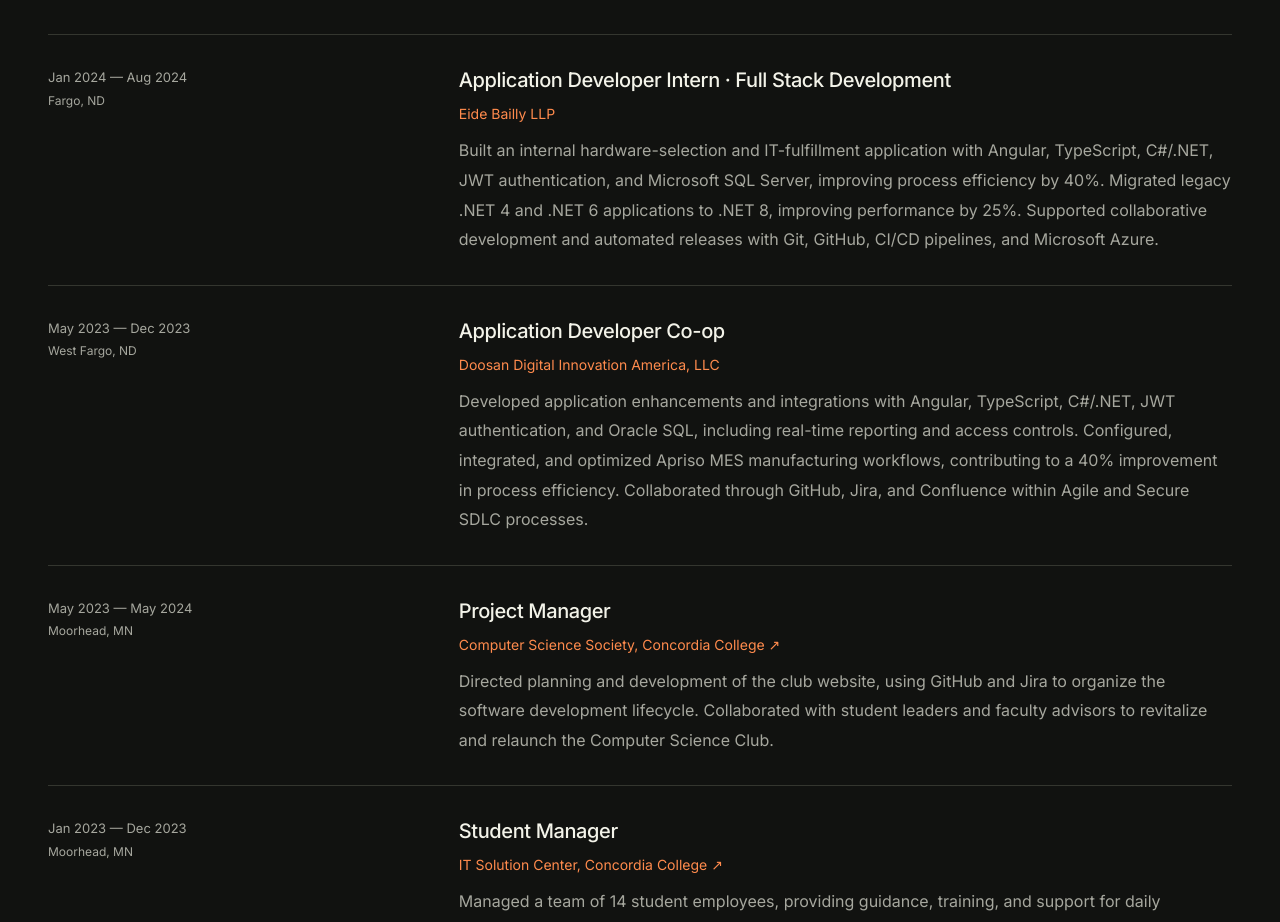
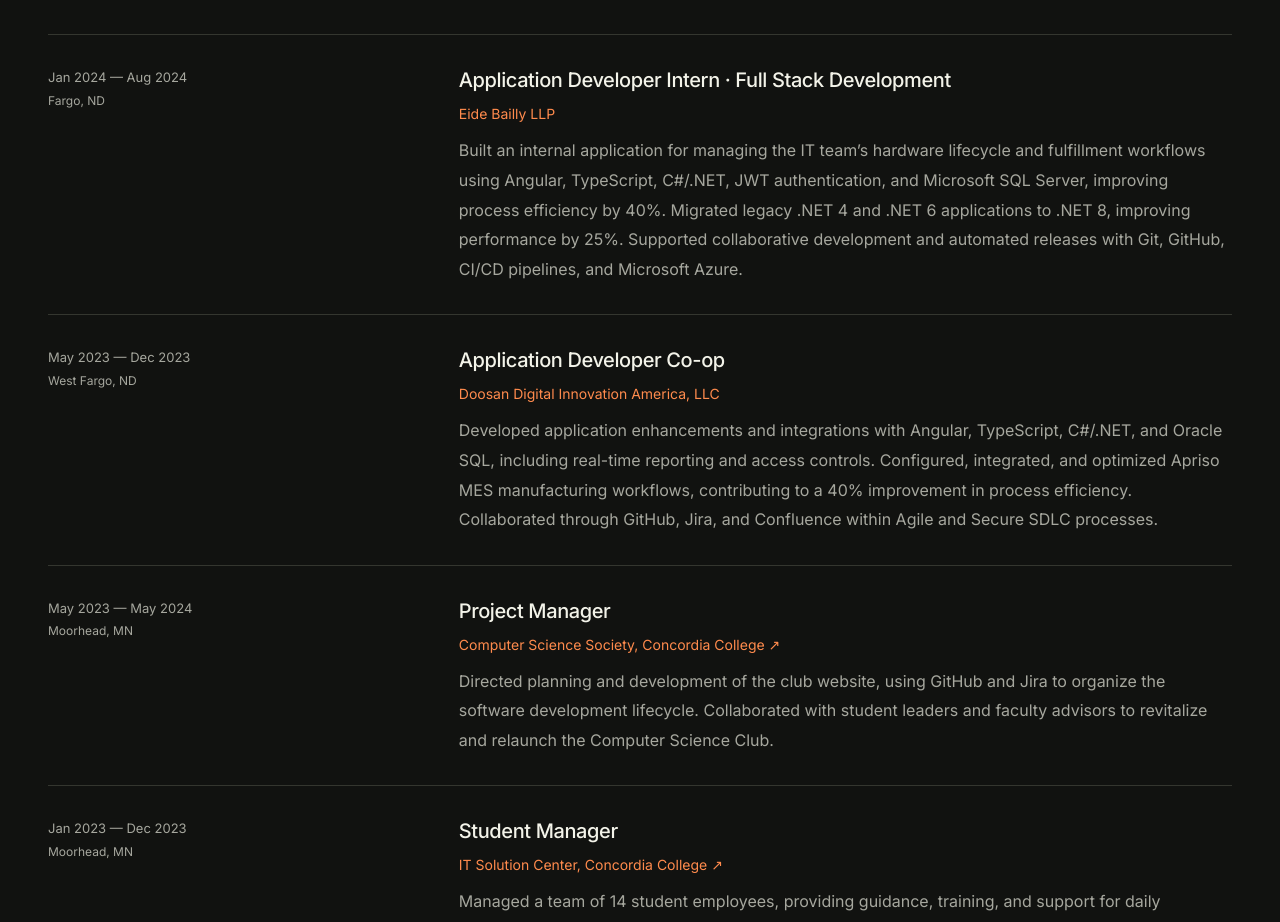
Before and after one commit to BrookMulu/Personal-Portfolio, a Next.js app: page / in a window 1280 px wide. Shown: the part 4361-5283 px from the top of the page. Built offline with nearby package versions, Linux system fonts and the light colour scheme.

Commit message:
Refine professional experience descriptions

```diff
--- a/app/src/components/Expierence.jsx
+++ b/app/src/components/Expierence.jsx
@@ -2,8 +2,8 @@
 import { motion, useReducedMotion } from 'framer-motion';
 
 const experience = [
-  { role: 'Application Developer Intern · Full Stack Development', company: 'Eide Bailly LLP', date: 'Jan 2024 — Aug 2024', location: 'Fargo, ND', description: 'Built an internal hardware-selection and IT-fulfillment application with Angular, TypeScript, C#/.NET, JWT authentication, and Microsoft SQL Server, improving process efficiency by 40%. Migrated legacy .NET 4 and .NET 6 applications to .NET 8, improving performance by 25%. Supported collaborative development and automated releases with Git, GitHub, CI/CD pipelines, and Microsoft Azure.' },
-  { role: 'Application Developer Co-op', company: 'Doosan Digital Innovation America, LLC', date: 'May 2023 — Dec 2023', location: 'West Fargo, ND', description: 'Developed application enhancements and integrations with Angular, TypeScript, C#/.NET, JWT authentication, and Oracle SQL, including real-time reporting and access controls. Configured, integrated, and optimized Apriso MES manufacturing workflows, contributing to a 40% improvement in process efficiency. Collaborated through GitHub, Jira, and Confluence within Agile and Secure SDLC processes.' },
+  { role: 'Application Developer Intern · Full Stack Development', company: 'Eide Bailly LLP', date: 'Jan 2024 — Aug 2024', location: 'Fargo, ND', description: 'Built an internal application for managing the IT team’s hardware lifecycle and fulfillment workflows using Angular, TypeScript, C#/.NET, JWT authentication, and Microsoft SQL Server, improving process efficiency by 40%. Migrated legacy .NET 4 and .NET 6 applications to .NET 8, improving performance by 25%. Supported collaborative development and automated releases with Git, GitHub, CI/CD pipelines, and Microsoft Azure.' },
+  { role: 'Application Developer Co-op', company: 'Doosan Digital Innovation America, LLC', date: 'May 2023 — Dec 2023', location: 'West Fargo, ND', description: 'Developed application enhancements and integrations with Angular, TypeScript, C#/.NET, and Oracle SQL, including real-time reporting and access controls. Configured, integrated, and optimized Apriso MES manufacturing workflows, contributing to a 40% improvement in process efficiency. Collaborated through GitHub, Jira, and Confluence within Agile and Secure SDLC processes.' },
   { role: 'Project Manager', company: 'Computer Science Society, Concordia College', date: 'May 2023 — May 2024', location: 'Moorhead, MN', link: 'https://www.concordiacollege.edu/', description: 'Directed planning and development of the club website, using GitHub and Jira to organize the software development lifecycle. Collaborated with student leaders and faculty advisors to revitalize and relaunch the Computer Science Club.' },
   { role: 'Student Manager', company: 'IT Solution Center, Concordia College', date: 'Jan 2023 — Dec 2023', location: 'Moorhead, MN', link: 'https://www.concordiacollege.edu/', description: 'Managed a team of 14 student employees, providing guidance, training, and support for daily operations. Helped enforce IT policies and procedures while fostering a safe and productive environment.' },
   { role: 'Student Technician', company: 'IT Solution Center, Concordia College', date: 'May 2022 — Dec 2022', location: 'Moorhead, MN', link: 'https://www.concordiacollege.edu/', description: 'Troubleshot software and hardware issues, performed installations and minor repairs, and provided online and phone support to customers.' },
```
